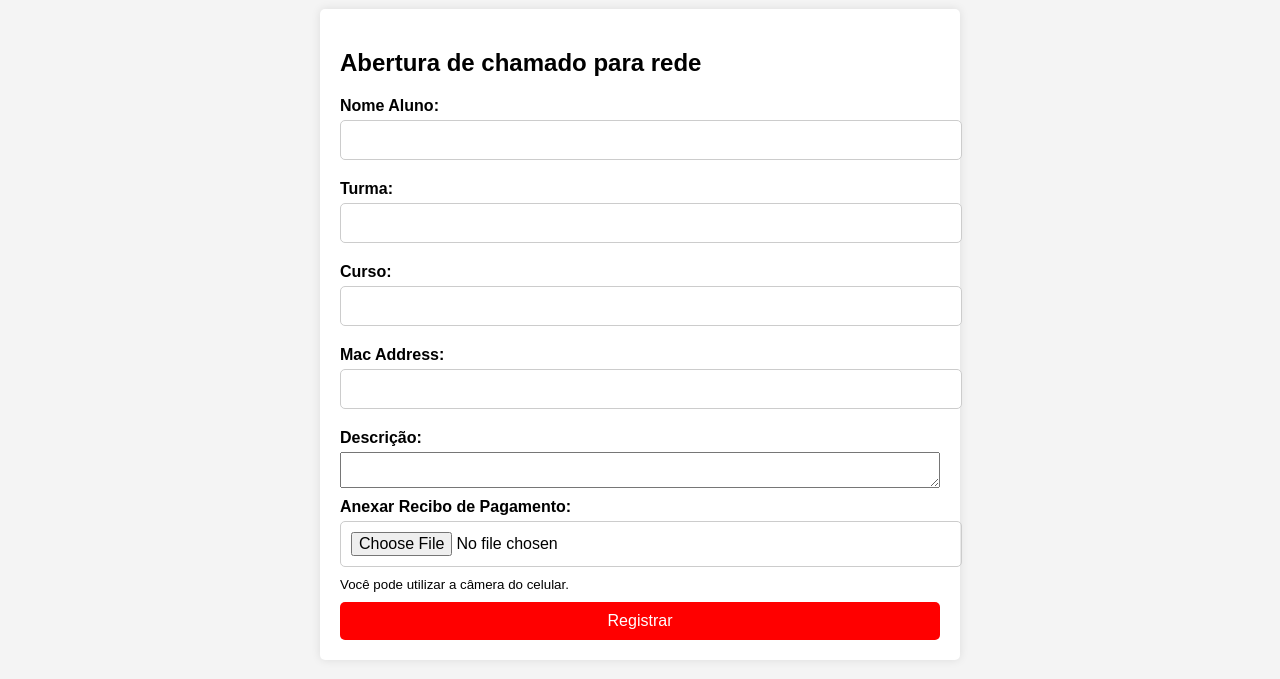
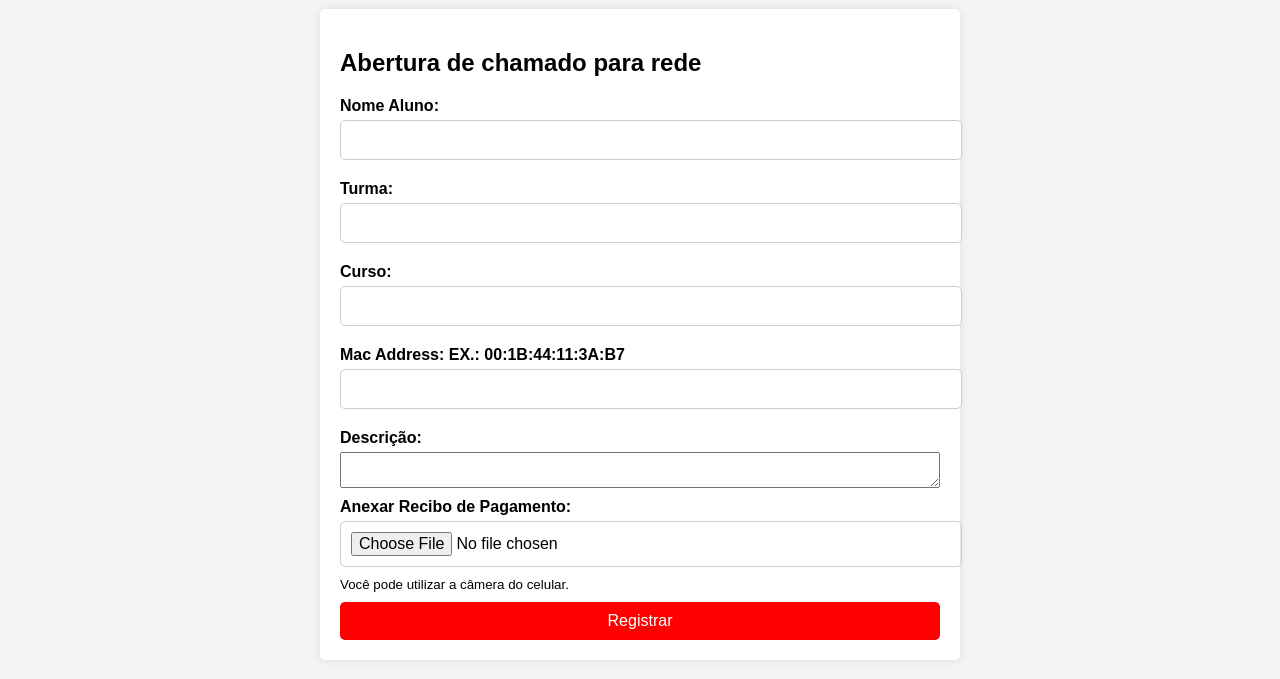
Before and after one commit to senaiZerbiniAAPM/chamadosAAPM, a plain HTML site: page index.html in a window 1280 px wide. Shown: the part 59-738 px from the top of the page. Drawn offline with Linux system fonts and the light colour scheme.

Commit message:
Update index.html

```diff
--- a/index.html
+++ b/index.html
@@ -31,7 +31,7 @@
             </div>
 
             <div class="form-group">
-                <label for="macaddress">Mac Address:</label>
+                <label for="macaddress">Mac Address: EX.: 00:1B:44:11:3A:B7</label>
                 <input type="text" id="macaddress" required>
             </div>
 
```
